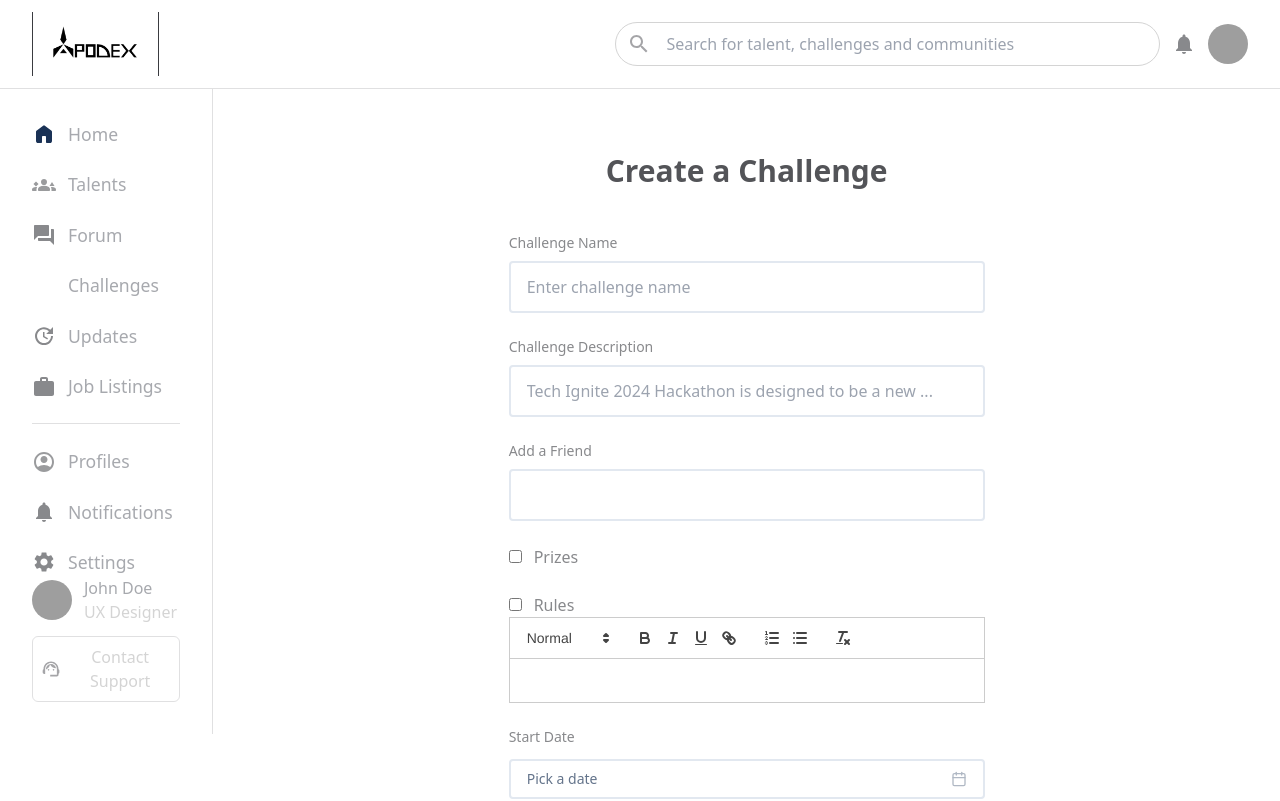
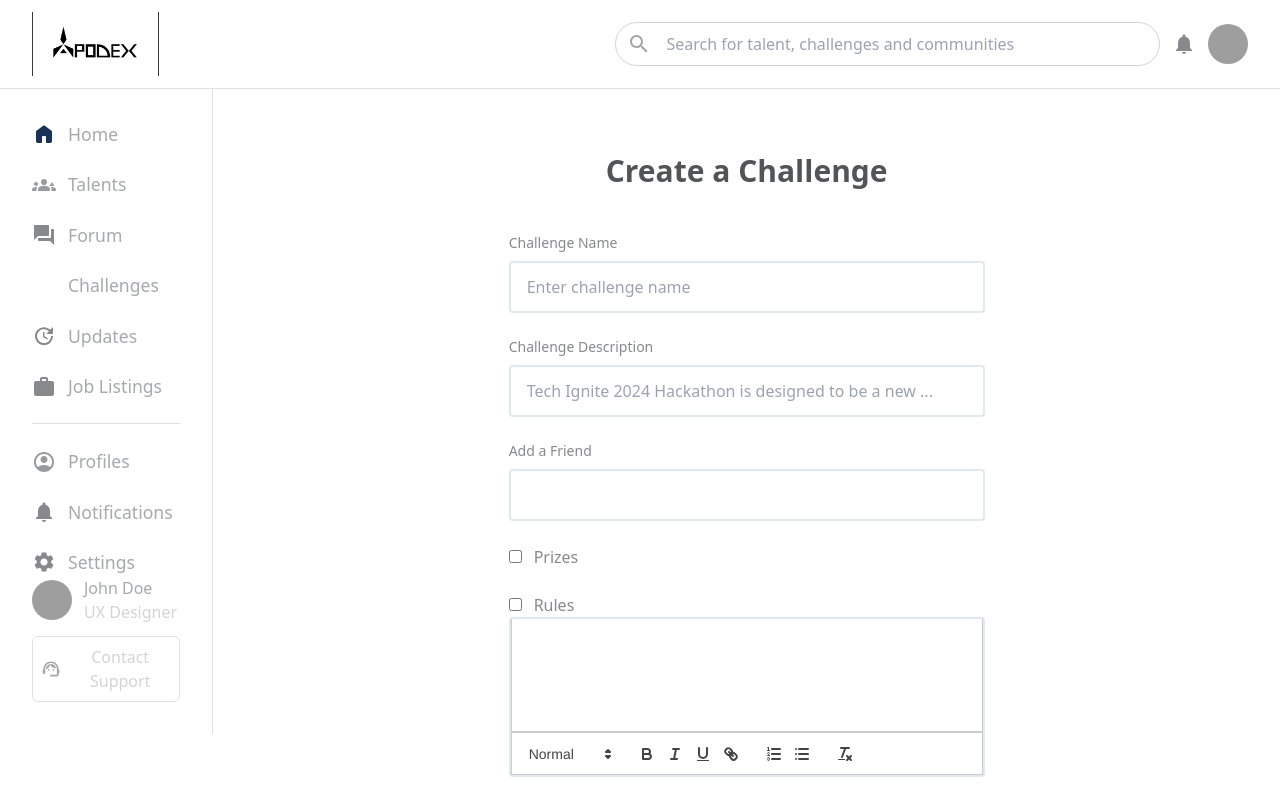
Before and after one commit to gdscuniuyoorg/apodex_frontend_new, a Next.js app: page /dashboard/challenges/form in a window 1280 px wide. Shown: the top 801 px of the page. Built offline with nearby package versions, Linux system fonts and the light colour scheme; no server answers; grey boxes are pictures that could not be loaded.

Commit message:
changed the display of the quill

```diff
--- a/app/dashboard/challenges/form/page.tsx
+++ b/app/dashboard/challenges/form/page.tsx
@@ -9,6 +9,7 @@ import { CalendarForm } from "@/components/UI/datepicker";
 import { boolean } from "zod";
 import ReactQuill from "react-quill";
 import "react-quill/dist/quill.snow.css";
+
 
 const ChallengeForm = () => {
   const [formData, setFormData] = useState({
@@ -140,7 +141,12 @@ const ChallengeForm = () => {
                 Rules
               </label>
             </div>
-            <ReactQuill theme="snow" value={value} onChange={setValue} />
+            <ReactQuill
+              theme="snow"
+              className='border-2 border-gray rounded-[4px] w-full h-[10rem] text-editor flex flex-col-reverse bg-white"'
+              value={value}
+              onChange={setValue}
+            />
           </div>
 
           <div>
```
